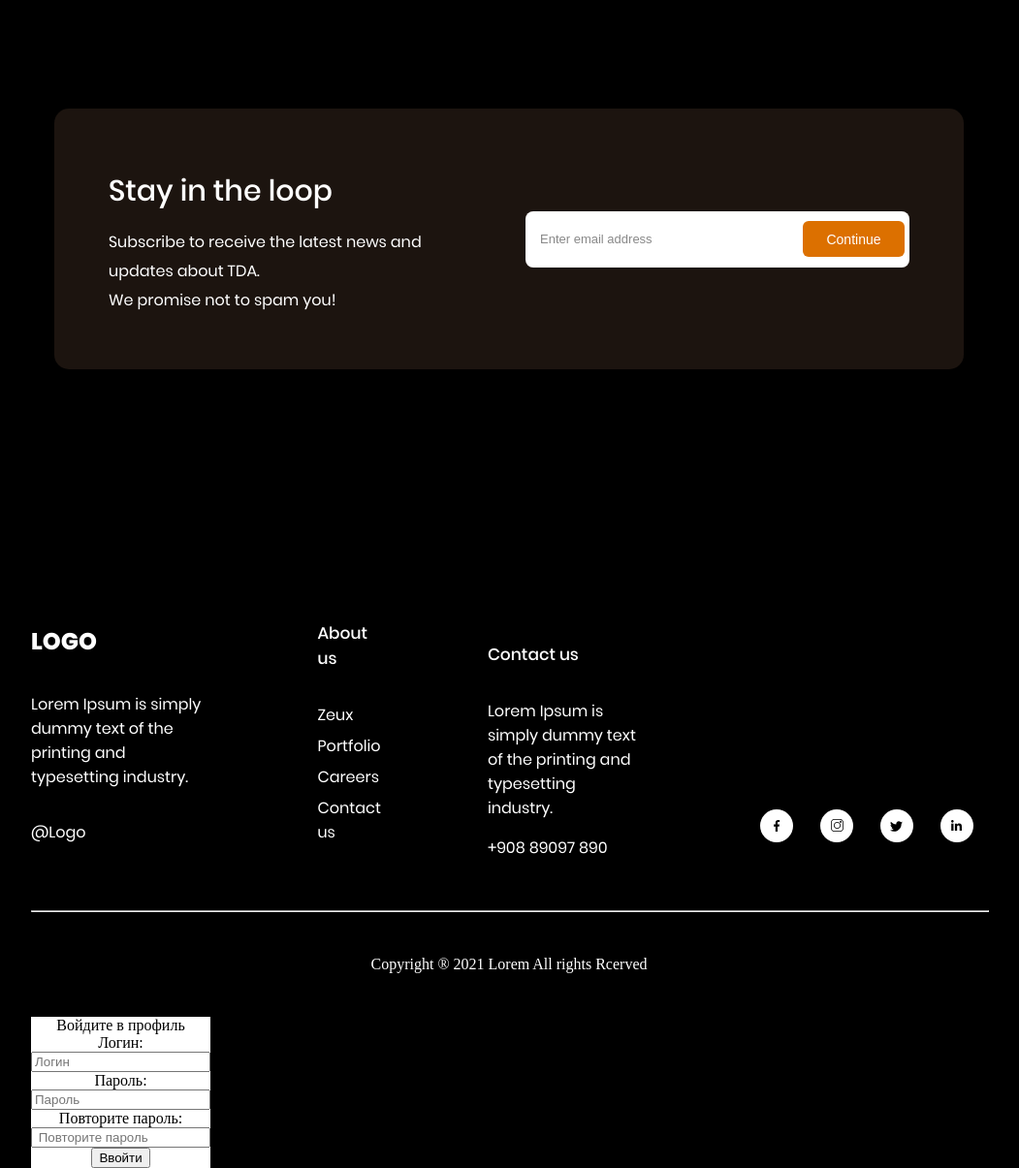
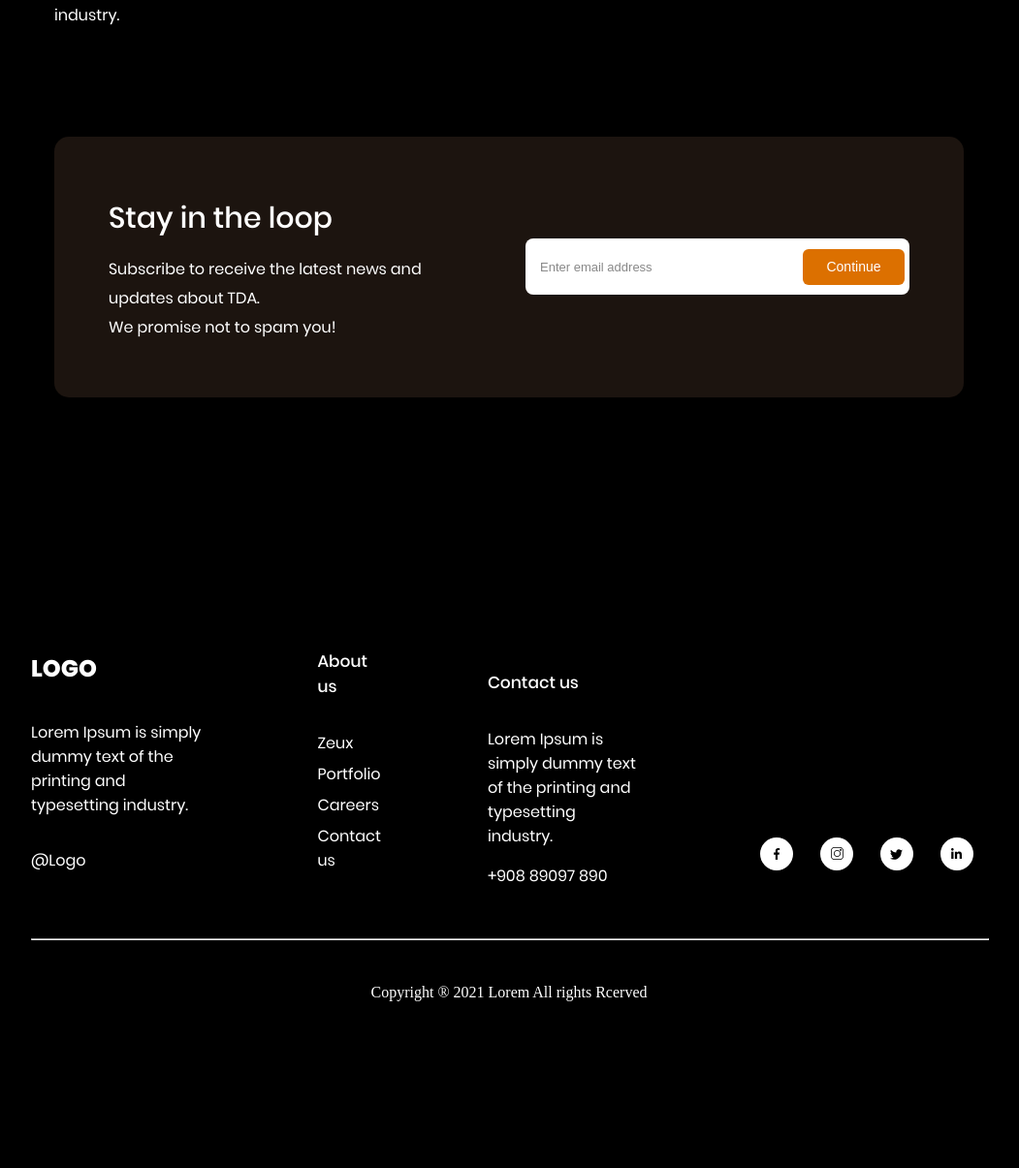
Before and after one commit to Registrat00r/Gaming-Platform-website, a PHP site: page / in a window 1280 px wide; the page is wider, and only the part inside the window is pictured. Shown: the part 5080-6285 px from the top of that part at 97% size, without its empty margins (115-1166 px from the left). After the commit the page ends 6113 px from the top of that part, so only its background shows below. Run offline with PHP 8.4, Linux system fonts and the light colour scheme.

Commit message:
Задание 3

```diff
--- a/index.html
+++ b/index.html
@@ -17,7 +17,7 @@
 				<li class="navbar-li navbar__about-li">About</li>
 				<li class="navbar-li navbar__portfolio-li">Portfolio</li>
 				<li class="navbar-li navbar__news-li">News</li>
-				<button type="button" class="navbar__sign-button">Sign up</button>
+				<button type="button" class="navbar__sign-button" id="login-btn">Sign up</button>
 			</ul>
 		</nav>
 	</header>
@@ -205,9 +205,9 @@
 						TDA.<br>
 						We promise not to spam you! </p>
 				</div>
-				<form action="#" class="form">
-					<input type="email" placeholder="Enter email address" class="form-input">
-					<button class="form-button">Continue</button>
+				<form action="#" class="event__form">
+					<input type="email" placeholder="Enter email address" class="event__form-input">
+					<button class="event__form-button">Continue</button>
 				</form>
 			</div>
 		</div>
@@ -250,23 +250,52 @@
 		</div>
 	</footer>
 
-	<form action="\" class="form-sign">
-		<legend class="form-legend">Войдите в профиль</legend>
-		<label class="form-label" for="login">Логин:</label>
-		<input type="text" name="login-text" class="form__login-sign" placeholder="Логин" required minlength="5"
-			maxlength="13">
-		<label class="form-label" for="pass">Пароль:</label>
-		<input type="password" name="password-text" class="form__pass-sign" placeholder="Пароль" required minlength="8"
-			maxlength="13">
-		<label class="form-label" for="pass-repeat">Повторите пароль:</label>
-		<input type="password" name="repeat-password-text" class="form__pass-sign form__pass__repeat-sign"
-			placeholder=" Повторите пароль" required minlength="8" maxlength="13">
-		<input type="submit" value="Ввойти" name="btn-submit" class="form__btn-sign">
+	<!-- Форма авторизации -->
+	<form action="#" class="form-sign" id="modal-sign">
+		<div class="form">
+			<div class="form__header">
+				<legend class="form-legend">Войдите в профиль</legend>
+				<span class="form__close-btn">&times;</span>
+			</div>
+			<label class="form-label" for="login-text">Логин:</label>
+			<input type="text" name="login-text" id="login-text" class="form__login" placeholder="Логин" required
+				minlength="5" maxlength="13">
+			<label class="form-label" for="password-text">Пароль:</label>
+			<input type="password" name="password-text" id="password-text" class="form__pass" placeholder="Пароль"
+				required minlength="8" maxlength="13">
+			<p class="form__switch-link" id="to-reg">Зарегестрироваться</p>
+			<input type="submit" value="Войти" name="btn-submit" class="form__btn">
+		</div>
 	</form>
+
+	<!-- Форма регистрации -->
+	<form action="#" class="form-reg" id="modal-reg">
+		<div class="form">
+			<div class="form__header">
+				<legend class="form-legend">Зарегестрироваться</legend>
+				<span class="form__close-btn">&times;</span>
+			</div>
+			<label class="form-label" for="reg-login">Логин:</label>
+			<input type="text" name="login-text" id="reg-login" class="form__login" placeholder="Логин" required
+				minlength="5" maxlength="13">
+			<label class="email-text" for="email-text">Почта:</label>
+			<input type="email" name="email-text" id="email-text" class="form__email" placeholder="Почта" required>
+			<label class="form-label" for="reg-password">Пароль:</label>
+			<input type="password" name="password-text" id="reg-password" class="form__pass" placeholder="Пароль"
+				required minlength="8" maxlength="13">
+
+			<label class="form-label" for="pass-repeat">Повторите пароль:</label>
+			<input type="password" name="repeat-password-text" id="pass-repeat" class="form__pass form__pass__repeat"
+				placeholder=" Повторите пароль" required minlength="8" maxlength="13">
+			<p class="form__switch-link" id="to-login">У вас уже есть аккаунт?</p>
+			<input type="submit" value="Зарегестрироваться" name="btn-submit" class="form__btn">
+		</div>
+	</form>
+
+	<script src="scripts/main.js"></script>
 </body>
 
-<!-- Открываем форму «Войдите в профиль» по клику на «Войти»
-Открываем вспомогательные формы -->
+
 
 <!-- Взаимодействие между popup-окнами. Валидация и хранение данных форм:
 Добавить функциональность для popup окон (всплывающих форм):
--- a/styles/blocks/Event.css
+++ b/styles/blocks/Event.css
@@ -75,7 +75,7 @@
     margin: 0;
 }
 
-.form {
+.event__form {
     display: flex;
     align-items: center;
 
@@ -90,7 +90,7 @@
     gap: 5px;
 }
 
-.form-input {
+.event__form-input {
     flex: 1;
     border: none;
     outline: none;
@@ -104,14 +104,14 @@
     background: transparent;
 }
 
-.form-input::placeholder {
+.event__form-input::placeholder {
     font-size: 13px;
     font-weight: 300;
 
     color: #898989;
 }
 
-.form-button {
+.event__form-button {
     width: 105px;
     min-height: 37px;
 
@@ -129,7 +129,7 @@
     flex-shrink: 0;
 }
 
-.form-button:hover {
+.event__form-button:hover {
     background: #c66400;
 }
 
@@ -142,7 +142,7 @@
         font-size: 26px;
         line-height: 49px;
     }
-    .form {
+    .event__form {
         max-width: 340px;
     }
 }
@@ -179,12 +179,12 @@
         padding: 8px;
         gap: 8px;
     }
-    .form-input {
+    .event__form-input {
         width: 100%;
         padding: 12px 10px;
         font-size: 14px;
     }
-    .form-button {
+    .event__form-button {
         width: 100%;
         min-height: 44px;
         font-size: 15px;
--- /dev/null
+++ b/styles/blocks/Forms.css
@@ -0,0 +1,102 @@
+.form-sign {
+    display: none;
+    flex-direction: column;
+    align-items: center;
+    justify-content: center;
+
+    position: fixed;
+
+    top: 0;
+    left: 0;
+
+    width: 100%;
+    height: 100%;
+
+    background: #ffffff70;
+}
+
+.form {
+    display: flex;
+    flex-direction: column;
+    justify-content: center;
+    align-items: stretch;
+
+    padding: 35px;
+
+    background: #000000;
+}
+
+.form__header {
+    display: flex;
+    align-items: center;
+}
+
+.form-legend, .form-label{
+    color: #ffffff;
+}
+
+.login-text {
+    width: 15px;
+}
+
+.form-legend {
+
+    font-size: 30px;
+
+    padding: 30px 0;
+}
+
+.form-label {
+    font-size: 18px;
+
+    padding: 10px 0;
+}
+
+.form__login, .form__pass, .form__email {
+    font-size: 18px;
+
+    height: 40px;
+}
+
+.form__close-btn {
+  font-size: 45px;
+  font-weight: 600;
+
+  cursor: pointer;
+}
+
+.form__btn{
+    font-size: 18px;
+    background: #99ff99;
+
+    border: none;
+
+    padding: 10px 0;
+    height: 40px;
+
+    cursor: pointer;
+}
+
+.form__switch-link {
+    margin: 10px 0 0 0;
+
+    cursor: pointer;
+    color:dodgerblue;
+}
+
+.form-reg {
+    display: none;
+    flex-direction: column;
+    align-items: center;
+    justify-content: center;
+
+    position: fixed;
+
+    top: 0;
+    left: 0;
+
+    width: 100%;
+    height: 100%;
+
+    background: #ffffff70;
+}
--- a/styles/blocks/Trending.css
+++ b/styles/blocks/Trending.css
@@ -53,6 +53,14 @@
 
 .trending__card-block-desription{
     font-size: 22px;
-    font-width: 187.5%;
+    line-height: 187.5%;
     font-weight: 500;
 }
+
+.trending__card-block-like, .trending__card-block-desription {
+    cursor: pointer;
+}
+
+.trending__card-information.active .trending__card-block-like {
+    filter: drop-shadow(0 0 5px #ff8c00) brightness(1.2);
+}
--- a/styles/blocks/form-sign.css
+++ /dev/null
@@ -1,14 +0,0 @@
-.form-sign{
-    display: flex;
-    flex-direction: column;
-    align-items: center;
-
-    background: #ffffff;
-
-    position: absolute;
-    transform: translate(0%,0%);
-}
-
-.form-legend, .form-label{
-    color: #000000;
-}
--- a/styles/style.css
+++ b/styles/style.css
@@ -12,4 +12,5 @@
 @import url(blocks/Event.css);
 @import url(blocks/Footer.css);
 
-@import url(blocks/form-sign.css);
+/* Форма */
+@import url(blocks/Forms.css);
```
Also changed, not shown: scripts/main.js (added, +44 -0 lines), README.md, fonts/README.MD (added), img/README.MD (added), scripts/README.MD (added), styles/README.MD (added).
